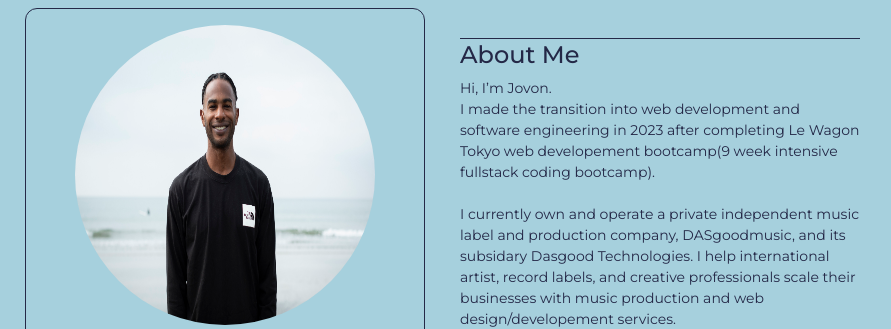
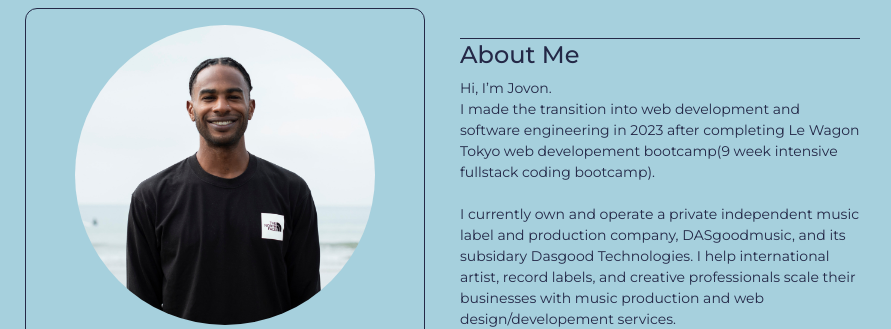
Before and after one commit to millerjovon1/profile, a plain HTML site: page index.html in a window 1280 px wide. Shown: the top 329 px of the page, 0-891 px from the left. Drawn offline with nearby package versions, Linux system fonts and the light colour scheme.

Commit message:
updated profile pic

```diff
--- a/index.html
+++ b/index.html
@@ -25,7 +25,7 @@
   <div class="wrapper-main">
         <div class ="bio">
           <div class="profile">
-            <img src="./images/jovon_profile_photo.JPG" alt = "My profile picture" height= "200" class ="img-circle">
+            <img src="./images/jovon_miller_squared.jpg" alt = "My profile picture" height= "200" class ="img-circle">
             <h1>Jovon Miller</h1>
             <div class="skill-cycle">
               <ul class="t">
```
Also changed, not shown: images/jovon_miller_squared.jpg (added).
